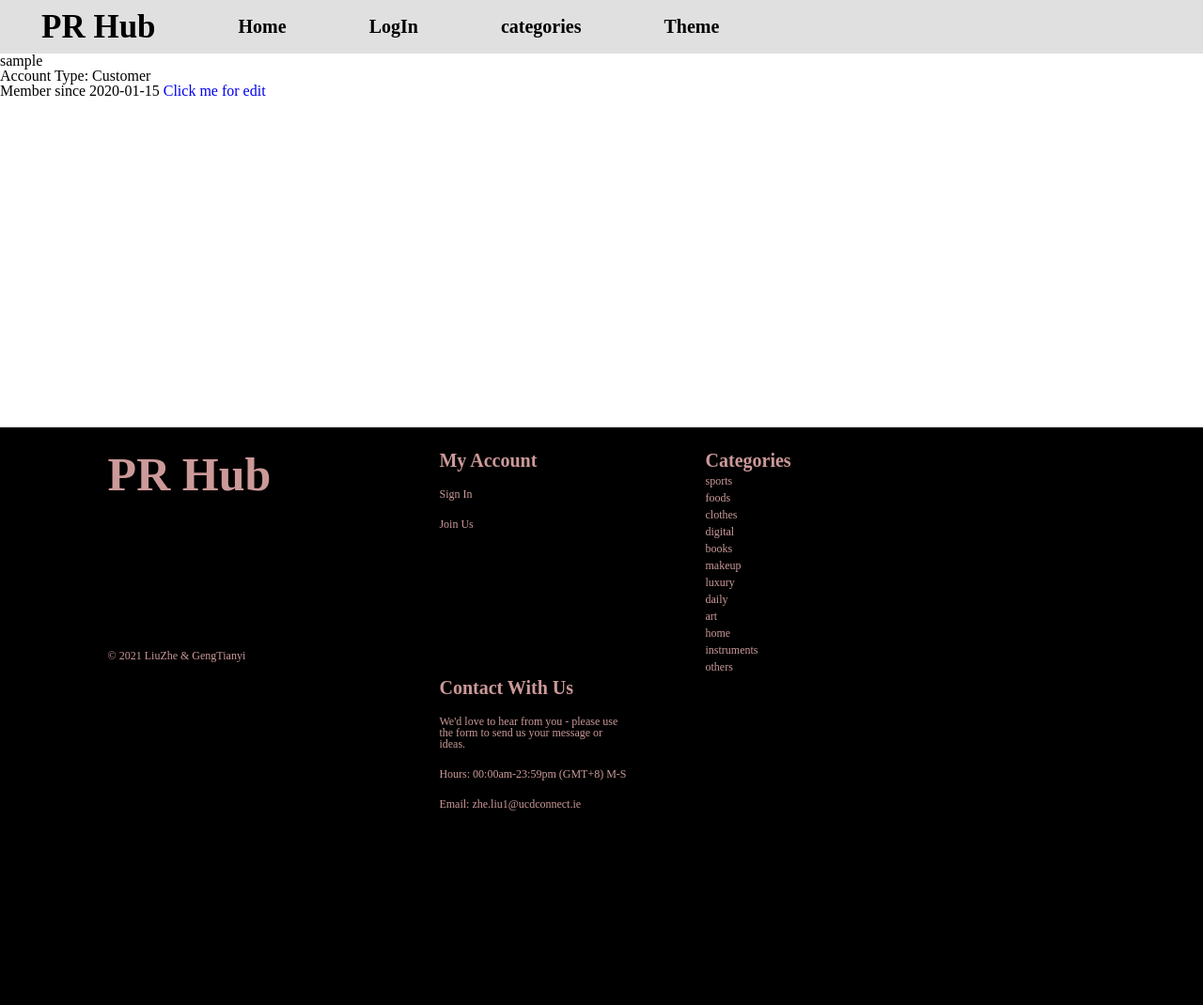
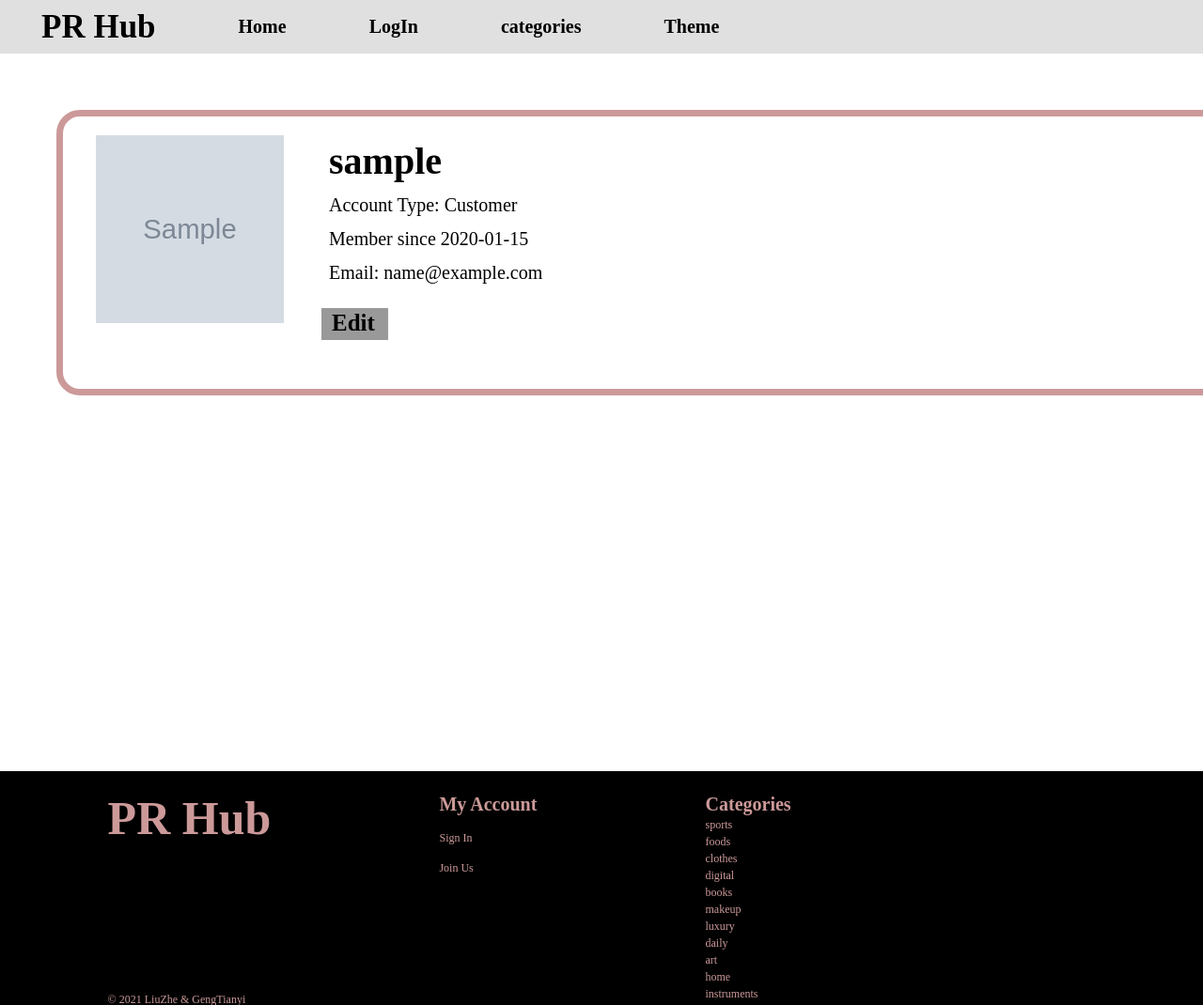
Before and after one commit to Luca-0104/ProductRankingWebsite, a Flask app: template app/templates/main/user.html in a window 1280 px wide; the page is wider, and only the part inside the window is pictured. Shown: the top 1070 px of that part at 94% size. Before the commit the page ends 863 px from the top of that part, so only its background shows below. Run offline with Flask 2, Linux system fonts and the light colour scheme; the template is opened without the code that fills it: values that come from a table or form of the project are taken from there, others are empty; tables that the repository leaves empty hold one stand-in row (values such as "Sample post"); grey boxes marked "Sample" are stand-in pictures; some libraries are stand-ins or nearby versions.

Commit message:
profile frontend

```diff
--- a/app/main/views.py
+++ b/app/main/views.py
@@ -6,7 +6,7 @@ from config import Config
 from . import main
 from .forms import UserForm
 from .. import db
-from ..models import Product, Permission, User, Category
+from ..models import Product, Permission, Category
 from ..product.views import generate_safe_pic_name
 from ..public_tools import get_user_by_name
 
@@ -58,7 +58,6 @@ def edit_profile():
     if form.validate_on_submit():
         # get the current username
 
-
         # user = User.query.filter(User.username == current_user).first()
 
         # get a list of file objects from the user upload
@@ -83,7 +82,7 @@ def edit_profile():
                 save the picture in the local directory
                 """
                 # get the path to store the picture (dir + pic_name)
-                file_path = os.path.join(Config.product_dir, pic_name).replace('\\', '/')
+                file_path = os.path.join(Config.avatar_dir, pic_name).replace('\\', '/')
 
                 # save the picture
                 pic.save(file_path)
--- a/app/static/css/main/profile_style.css
+++ b/app/static/css/main/profile_style.css
@@ -1,16 +1,107 @@
 /* clear the default css in the browser */
-*{
+* {
     margin: 0;
     padding: 0;
     text-decoration: none;
 }
 
 /* This is an empty div, which is used to clear the float */
-.empty-for-clear-float{
+.empty-for-clear-float {
     clear: both;
 }
 
 /* the whole content in the page between the navbar and the footer */
-.block-content{
-    margin-bottom: 350px;
+.block-content {
+    padding-bottom: 400px;
+    padding-top: 60px;
+    padding-left: 60px;
 }
+
+/* the box of the whole profile information */
+.profile-box {
+    border-radius: 25px;
+    border: 7px solid #CC9999;
+    padding: 20px;
+    width: 1300px;
+    height: 250px;
+    display: flex;
+    flex-direction: row;
+
+}
+
+/*avatar box*/
+.avatar-box {
+    height: 200px;
+    width: 135px;
+}
+
+/*avatar image*/
+.avatar-box img {
+    height: 200px;
+    width: 200px;
+    margin: 0 15px 15px 15px;
+}
+
+/*profile information text box*/
+.profile-info {
+    margin-left: 60px;
+    /*margin-top: 10px;*/
+}
+
+/*profile information text*/
+.profile-text p {
+    padding: 8px;
+    font-family: "Lucida Bright", serif;
+}
+
+/*the user name*/
+.username {
+    font-size: 40px;
+    font-weight: 800;
+}
+
+/*the account type*/
+.account {
+    font-weight: 500;
+    font-size: 20px;
+
+}
+
+/*the join date*/
+.date {
+    font-weight: 500;
+    font-size: 20px;
+}
+
+/*the user email*/
+.email {
+    font-weight: 500;
+    font-size: 20px;
+    margin-bottom: 20px;
+}
+
+/*the edit button*/
+.edit {
+    background-color: #999999;
+    width: 65px;
+    height: 28px;
+    padding: 3px;
+}
+
+/*the edit button text*/
+.edit a {
+    color: black;
+    margin-left: 8px;
+    font-weight: 600;
+    font-size: 25px;
+}
+
+/*the edit button when hover*/
+.edit:hover{
+    background-color: black;
+}
+
+/*the edit button text when hover*/
+.edit:hover a{
+    color: #CC9999;
+}
--- a/app/templates/main/user.html
+++ b/app/templates/main/user.html
@@ -8,29 +8,52 @@
 
 {% block content %}
     <div class="block-content">
+        {#    the whole profile box#}
+        <div class="profile-box">
+            {#        the avatar box#}
+            <div class="avatar-box">
+                {#                the avatar image#}
+                <img src="{{ url_for('static', filename=user.avatar) }}" alt="user-avatar">
+            </div>
 
-        <div>
-            <h1>
-                {{ user.username }}
-            </h1>
+            <div class="profile-info">
+                <ul class="profile-list">
 
-            <h3>
-                Account Type: {% if user.role_id == 1 %}Customer{% else %}Retailer{% endif %}
-            </h3>
+                    <li class="profile-info">
+                        {#                    the profile text information#}
+                        <div class="profile-text">
+                            <p class="username">
+                                {{ user.username }}
+                            </p>
 
-            <p>
-                Member since {{ user.start_datetime.date() }}
-                <a href="{{ url_for('main.edit_profile') }}">Click me for edit</a>
-            </p>
+                            <p class="account">
+                                Account Type: {% if user.role_id == 1 %}Customer{% else %}Retailer{% endif %}
+                            </p>
 
-{#            {% if current_user.is_administrator() %}#}
-{#            {% endif %}#}
+                            <p class="date">
+                                Member since {{ user.start_datetime.date() }}
+
+                            </p>
+
+                            <p class="email">
+                                Email: {{ user.email }}
+                            </p>
+
+
+                        </div>
+                        {#                    the edit button#}
+                        <div class="edit">
+                            <a href="{{ url_for('main.edit_profile') }}">Edit</a>
+                        </div>
+
+                        {#                            This is an empty div, which is used to clear the float#}
+                        <div class="empty-for-clear-float"></div>
+                    </li>
+                </ul>
+            </div>
+
         </div>
 
 
-
-        {#    This is an empty div, which is used to clear the float #}
-        <div class="empty-for-clear-float"></div>
-
     </div>
 {% endblock %}
```
Also changed, not shown: app/static/css/base_style_dark.css (+7 -1 lines), app/static/css/main/user_edit.css (+8 -5 lines).
